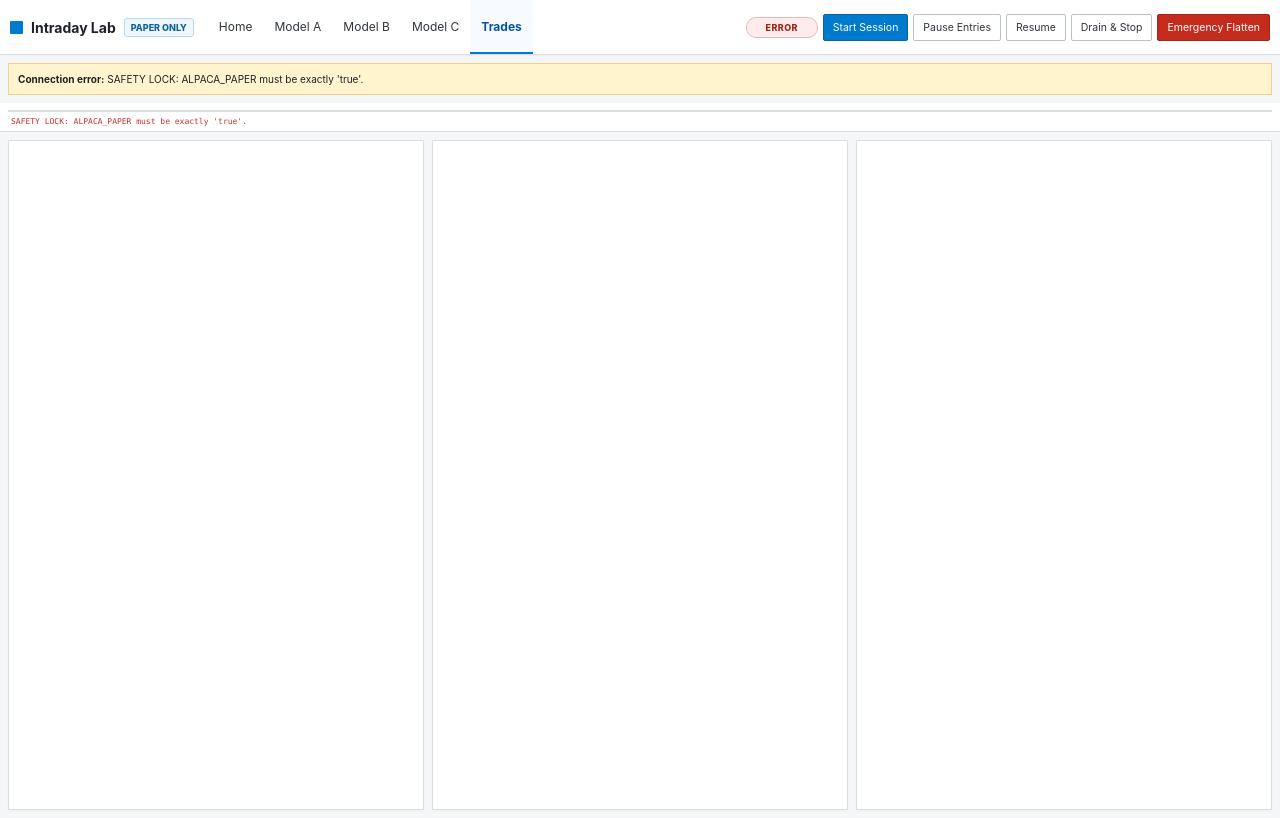
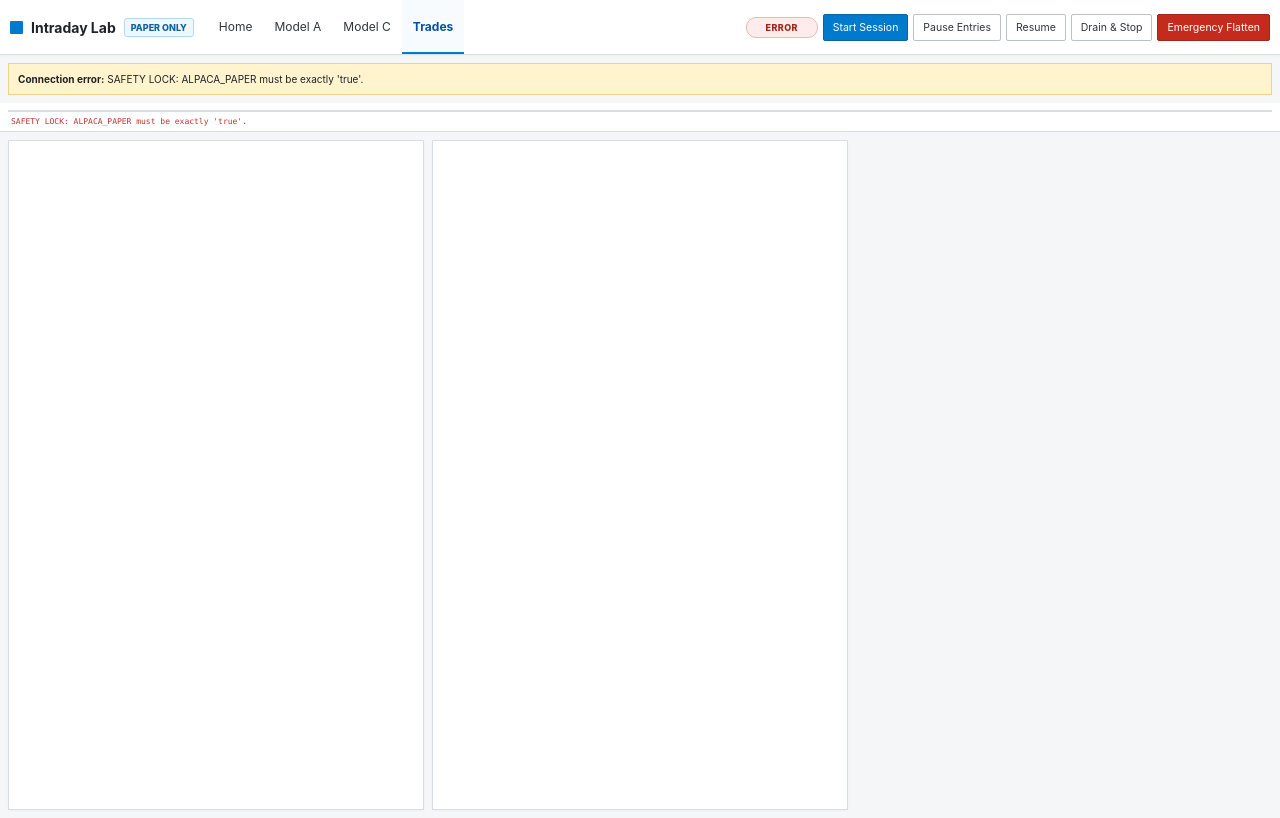
Before and after one commit to raviparam-otw/marketAnalysis, a FastAPI app: page /trades in a window 1280 px wide. Run offline with FastAPI, Linux system fonts and the light colour scheme.

Commit message:
Remove Model B from dashboard

```diff
--- a/src/intraday_lab/templates/dashboard.html
+++ b/src/intraday_lab/templates/dashboard.html
@@ -17,7 +17,6 @@
     <nav>
       <a href="/" class="nav-link {% if view == 'compare' %}active{% endif %}">Home</a>
       <a href="/model/A" class="nav-link {% if view == 'A' %}active{% endif %}">Model A</a>
-      <a href="/model/B" class="nav-link {% if view == 'B' %}active{% endif %}">Model B</a>
       <a href="/model/C" class="nav-link {% if view == 'C' %}active{% endif %}">Model C</a>
       <a href="/trades" class="nav-link {% if view == 'trades' %}active{% endif %}">Trades</a>
     </nav>
@@ -44,7 +43,6 @@
   <main class="workspace">
     <section id="compare-view" class="compare-grid">
       <article class="model-panel" data-model="A"></article>
-      <article class="model-panel" data-model="B"></article>
       <article class="model-panel" data-model="C"></article>
     </section>
 
@@ -68,10 +66,6 @@
           <div id="trades-a"></div>
         </article>
         <article class="trade-panel">
-          <div class="trade-panel-head"><span class="role-tag challenger">CHALLENGER</span><h2>Model B · Momentum Catalyst</h2></div>
-          <div id="trades-b"></div>
-        </article>
-        <article class="trade-panel">
           <div class="trade-panel-head"><span class="role-tag adaptive">ADAPTIVE</span><h2>Model C · LLM Multi-Agent</h2></div>
           <div id="trades-c"></div>
         </article>
```
